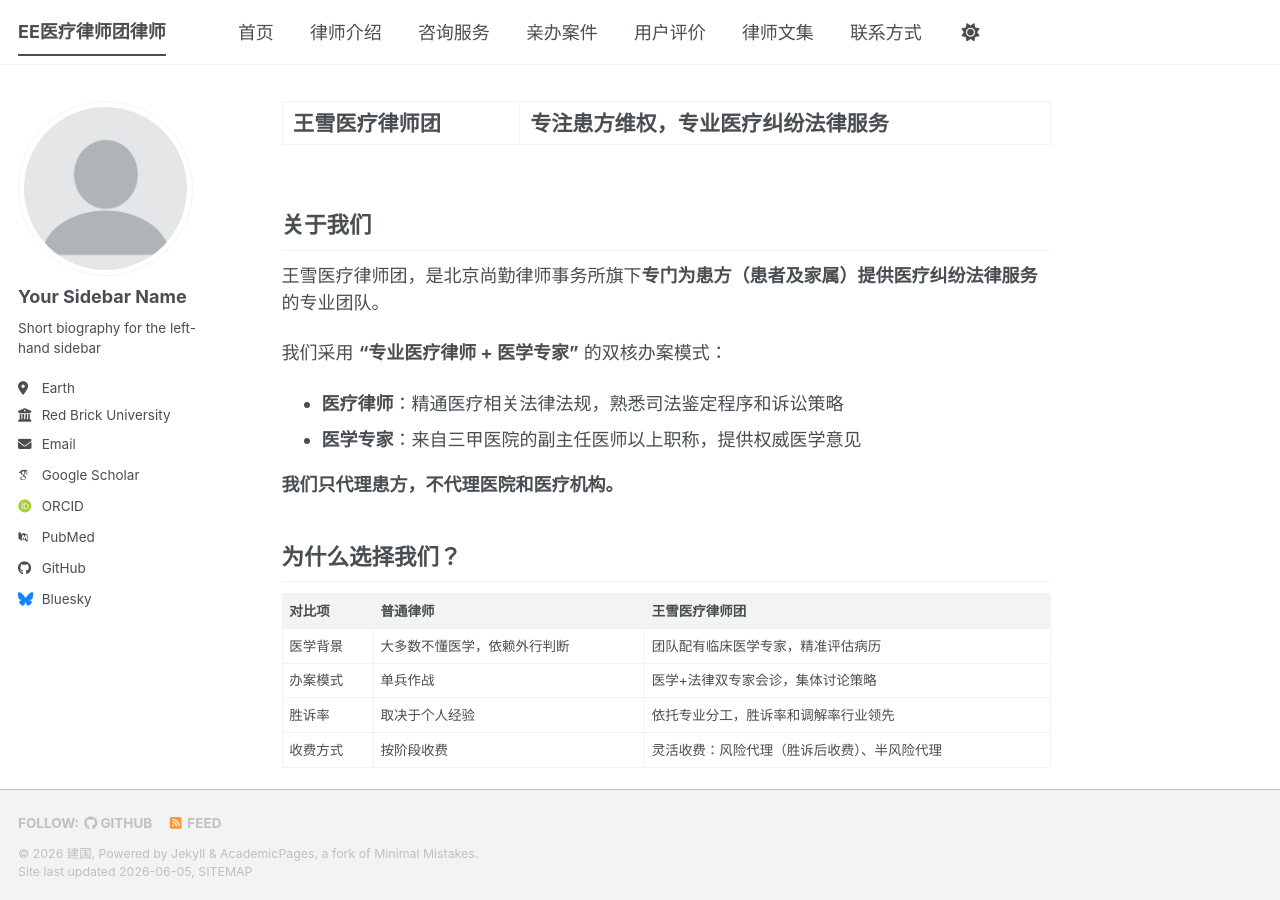
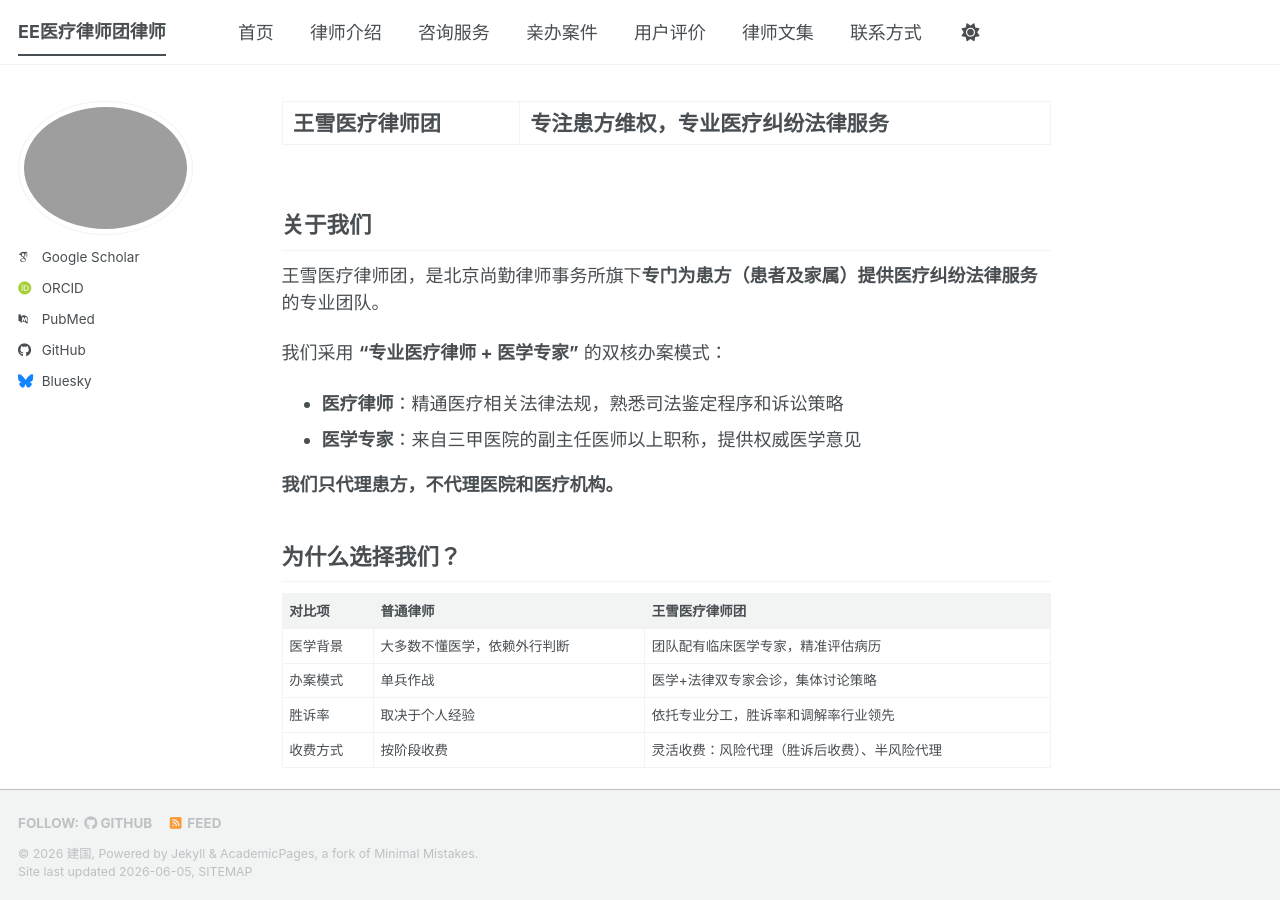
Before and after one commit to zhangjianding/zhangjianding.github.io, a Jekyll site: the page built from _pages/about.md, in a window 1280 px wide and 900 px high. Built offline with Jekyll 4.4.1, drawn with Linux system fonts in a browser that asks for light colours; some web fonts are replaced; a script bundle is joined from its source files by our own code; library files that are not in the unit come from our copies.

Commit message:
Update _config.yml

```diff
--- a/_config.yml
+++ b/_config.yml
@@ -23,14 +23,14 @@ repository               : "zhangjianding/zhangjianding.github.io"
 #               Additional customization can be done by editing /_includes/author-profile.html
 author:
   # Biographic information
-  avatar           : "profile.png"
-  name             : "Your Sidebar Name"
-  pronouns         : # example: "she/her"
-  bio              : "Short biography for the left-hand sidebar"
-  location         : "Earth"
-  employer         : "Red Brick University"
-  uri              : # URL
-  email            : "none@example.org"
+  # avatar           : "profile.png"
+  # name             : "Your Sidebar Name"
+  # pronouns         : # example: "she/her"
+  # bio              : "Short biography for the left-hand sidebar"
+  # location         : "Earth"
+  # employer         : "Red Brick University"
+  # uri              : # URL
+  # email            : "none@example.org"
 
   # Academic websites
   academia         : # URL
```
